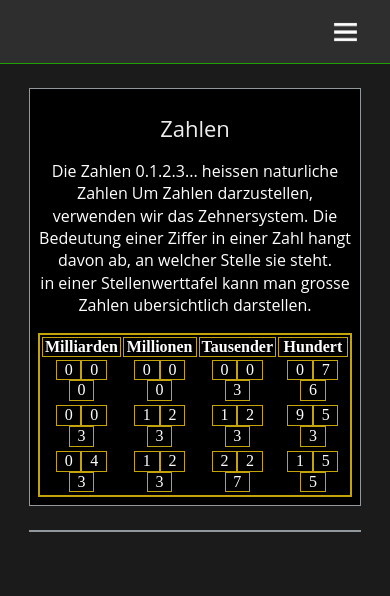
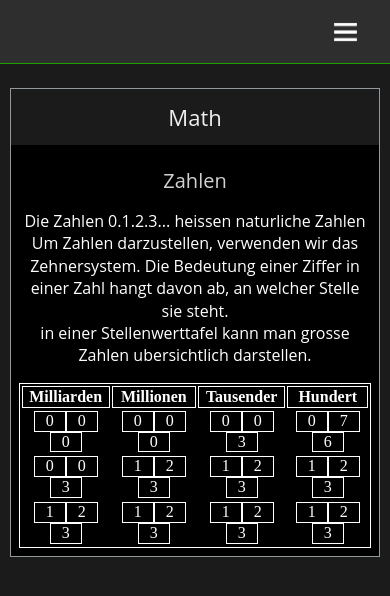
Before and after one commit to Mariano-Ryser/SAP-front, a Next.js app: page /viventa in a window 390 px wide. Shown: the top 596 px of the page. Built offline with nearby package versions, Linux system fonts and the light colour scheme.

Commit message:
SUPER BRANCH

```diff
--- a/components/NavRespon.js
+++ b/components/NavRespon.js
@@ -47,8 +47,8 @@ const NavRespon = () => {
             <li className={styles.li}><Link href="/"><a>Home</a></Link></li>
             <li className={styles.li}><Link href="/products/create"><a>Cree Producto</a></Link></li>
             <li className={styles.li}><Link href="/msj"><a>Mensajeria</a></Link></li>
-            {/* <li className={styles.li}><Link href="/code"><a>Codes</a></Link></li> */}
-            {/* <li className={styles.li}><Link href="/viventa"><a>Viventa</a></Link></li> */}
+            <li className={styles.li}><Link href="/code"><a>Codes</a></Link></li>
+            <li className={styles.li}><Link href="/viventa"><a>Viventa</a></Link></li>
           </ul>
 
         </aside>
--- a/pages/viventa.js
+++ b/pages/viventa.js
@@ -6,8 +6,9 @@ export default function viventa() {
   return (
     <>
     <div className={style.vcontain}>
+    <h1>Math</h1>
       <section className={style.section}>
-        <h1>Zahlen</h1>
+        <h2>Zahlen</h2>
         <p>Die Zahlen 0.1.2.3... heissen naturliche Zahlen
           Um Zahlen darzustellen, verwenden wir das Zehnersystem. Die Bedeutung einer Ziffer in einer Zahl hangt davon ab, an welcher Stelle sie steht.
           <br></br>
@@ -67,8 +68,8 @@ export default function viventa() {
               <div className={style.block}>3</div>
             </td>
             <td className={style.td}>
-            <div className={style.block}>9</div>
-              <div className={style.block}>5</div>
+            <div className={style.block}>1</div>
+              <div className={style.block}>2</div>
               <div className={style.block}>3</div>
             </td>
           </tr>
@@ -77,8 +78,8 @@ export default function viventa() {
       <tfoot>
           <tr>
             <td className={style.td}>
-            <div className={style.block}>0</div>
-              <div className={style.block}>4</div>
+            <div className={style.block}>1</div>
+              <div className={style.block}>2</div>
               <div className={style.block}>3</div>
             </td>
             <td className={style.td}>
@@ -87,14 +88,14 @@ export default function viventa() {
               <div className={style.block}>3</div>
             </td>
             <td className={style.td}>
-            <div className={style.block}>2</div>
+            <div className={style.block}>1</div>
               <div className={style.block}>2</div>
-              <div className={style.block}>7</div>
+              <div className={style.block}>3</div>
             </td>
             <td className={style.td}>
             <div className={style.block}>1</div>
-              <div className={style.block}>5</div>
-              <div className={style.block}>5</div>
+              <div className={style.block}>2</div>
+              <div className={style.block}>3</div>
             </td>
           </tr>
       </tfoot>
@@ -109,10 +110,6 @@ export default function viventa() {
 
     </div>
 
-    <div className={style.vcontain}>
-
-    </div>
-
     </>
   )
 }
--- a/styles/BoxComentar.module.css
+++ b/styles/BoxComentar.module.css
@@ -4,17 +4,15 @@
   margin: auto;
 }
 .textArea{
-  font-size:1.2rem;
+    background-color: rgb(255, 255, 255);
+    color: rgb(0, 0, 0);
     width:100%;
     border-radius:0.2rem;
     margin-bottom: 2rem;
+    color: #000000;
     padding: 0.4rem;
     height: 6rem;
     outline: none;
-
-  background-color: rgb(255, 255, 255);
-    border-color: #000000;
-    color: #000000;
     font: 400 22px/1.2 "Source Sans Pro", "Open Sans", Roboto, "San Francisco", Helvetica, Arial, sans-serif;
 
   }
@@ -25,51 +23,38 @@
   top: 9rem;
   height: 2rem;
   width: 5rem;
+  color: aliceblue;
+  background-color: rgb(65, 62, 60);
   border-radius: 0.2rem;
-  background-color: white;
-  color: rgb(0, 0, 0);
 }
 .comentarBox{
+  display: flex;
+  justify-content: space-between;
   margin-top: 0.6rem;
-  font-family: monospace;
+  background-color: #f3f3f3;
+  color: rgb(0, 0, 0);
   font-size: 1rem;
   padding: 0.7rem;
-  color: rgb(0, 0, 0);
+
   font: 400 22px/1.2 "Source Sans Pro", "Open Sans", Roboto, "San Francisco", Helvetica, Arial, sans-serif;
-  background-color: #ffffff;
+
 }
 .x{
-
-  display: block;
   background-color: rgb(117, 22, 22);
   font-weight: 600;
   color: white;
 cursor: pointer;
 height: 1.5rem;
-  width: 100%;
+width: 2rem;
 border: #84ba64 solid 1px;
 text-align: center;
-  padding: 0.1rem;
-}
-  .buttonX{
-    height: 2rem;
-    width: 2rem;
-  }
+padding: 0.1rem;}
 
 .date{
-  color: #ffffff;
-  font-weight: 900;
-}
+  color: #84ba64;
+font-weight: 900;}
 
 @media (max-width: 600px) {
-  .date{
-    color: #ffffff;
-  font-weight: 900;
-  font: 400 22px/1.2 "Source Sans Pro", "Open Sans", Roboto, "San Francisco", Helvetica, Arial, sans-serif;
-
-
-}
-
   .form{
     position: relative;
     width: 100%;
@@ -80,15 +65,13 @@
     width:100%;
     border-radius:0.2rem;
     margin-bottom: 2rem;
+    background-color: rgb(255, 255, 255);
+      color: #000000;
+      border-color: #000000;
       padding: 0.4rem;
       height: 6rem;
       outline: none;
-
-      background-color: rgb(255, 255, 255);
-      border-color: #000000;
-      color: #000000;
       font: 400 22px/1.2 "Source Sans Pro", "Open Sans", Roboto, "San Francisco", Helvetica, Arial, sans-serif;
-
 
     }
 
@@ -98,27 +81,34 @@
     top: 9rem;
     height: 2rem;
     width: 5rem;
-    background-color: white;
-    color: rgb(0, 0, 0);
+    color: aliceblue;
+    background-color: rgb(65, 62, 60);
     border-radius: 0.2rem;
   }
   .comentarBox{
-
-    margin-top: 0.6rem;color: rgb(172, 170, 60);
-    font-family: monospace;
-    font-size: 1rem;padding: 0.7rem;
-
+    font: 400 22px/1.2 "Source Sans Pro", "Open Sans", Roboto, "San Francisco", Helvetica, Arial, sans-serif;
+    display: flex;
+    justify-content: space-between;
+    margin-top: 0.6rem;
+    background-color: #ffffff;
     color: rgb(0, 0, 0);
-    font: 400 22px/1.2 "Source Sans Pro", "Open Sans", Roboto, "San Francisco", Helvetica, Arial, sans-serif;
-    background-color: #ffffff;
+    /* font-family: monospace;
+    font-size: 1rem; */
+    padding: 0.7rem;
   }
   .x{
+    background-color: rgb(117, 22, 22);
+    font-weight: 600;
+    color: white;
+  cursor: pointer;
+  height: 1.5rem;
+  width: 2rem;
+  border: #84ba64 solid 1px;
+  text-align: center;
+  padding: 0.1rem;}
 
-    background-color: rgb(255, 255, 255);
-    color: rgb(0, 0, 0);
-  cursor: pointer;
-  border: #000000 solid 1px;
-  text-align: center;}
-
+  .date{
+    color: #84ba64;
+  font-weight: 900;}
 
 }
--- a/styles/globals.css
+++ b/styles/globals.css
@@ -14,7 +14,7 @@ body {
 article{
   margin-top: 1rem;
   margin: auto;
-  background-color: rgb(0, 0, 0);
+  background-color: rgb(102, 102, 102);
   border: #50743b solid 1px;
   width: 75%;
   padding: 1rem;
@@ -54,8 +54,8 @@ a {
   article{
     margin-top: 1rem;
     margin: auto;
-    background-color: rgb(0, 0, 0);
-    border: #50743b solid 1px;
+    background-color: rgb(102, 102, 102);
+    border: #000000 solid 1px;
     width: 95%;
     padding: 1rem;
     margin-bottom: 1rem;
--- a/styles/viventa.module.css
+++ b/styles/viventa.module.css
@@ -5,7 +5,6 @@
   display: column;
   justify-content: center;
   text-align: center;
-  background-color: black;
 }
 .section{
   padding: 0.5rem;
@@ -17,21 +16,21 @@
   display: flex;
   justify-content: center;
 }
-.tabele{border: solid rgb(197, 163, 10) 1px;
+.tabele{
+  border:solid white 1px;
 }
 .th{
-  border: solid rgb(197, 163, 10) 1px;
+  border: solid white 1px;
 }
 .td{
   border: none;
-
 }
 .block{
   display: flex;
   justify-content: center;
   height: 1.3rem;
-  width: 1.6rem;
-  border: solid rgb(197, 163, 10) 1px;
+  width: 2rem;
+  border: solid white 1px;
   display: inline-block;
 }
 
@@ -44,41 +43,10 @@
     border: solid rgb(145, 153, 156) 1px;
     margin: auto;
     margin-top: 1.5rem;
-    width: 85%;
+    width: 95%;
     text-align: center;
   }
-  .section{
-    color: white;
-    background-color: black;
-  }
 
-  .boxTabele{
-    display: flex;
-    justify-content: center;
-    border: solid rgb(197, 163, 10) 1px;
-  }
-  .tabele{
-    width: 100%;
-    border: solid rgb(197, 163, 10) 1px;
-  }
-  .th{
-    border: solid rgb(197, 163, 10) 1px;
-    padding: 0rem 0.1rem 0rem 0.1rem;
 
 
   }
-  .td{
-    border: none;
-
-  }
-  .block{
-    display: flex;
-    border: solid rgb(197, 163, 10) 1px;
-    justify-content: center;
-    height: 1.3rem;
-    width: 1.6rem;
-    display: inline-block;
-  }
-
-
-  }
```
Also changed, not shown: components/comentarBox/BoxComentar.js (+2 -11 lines), styles/Msj.module.css (line endings or trailing spaces), 2 other files (tests, documents, lock files or other folders). Lines whose indentation alone changed are shown as unchanged.
